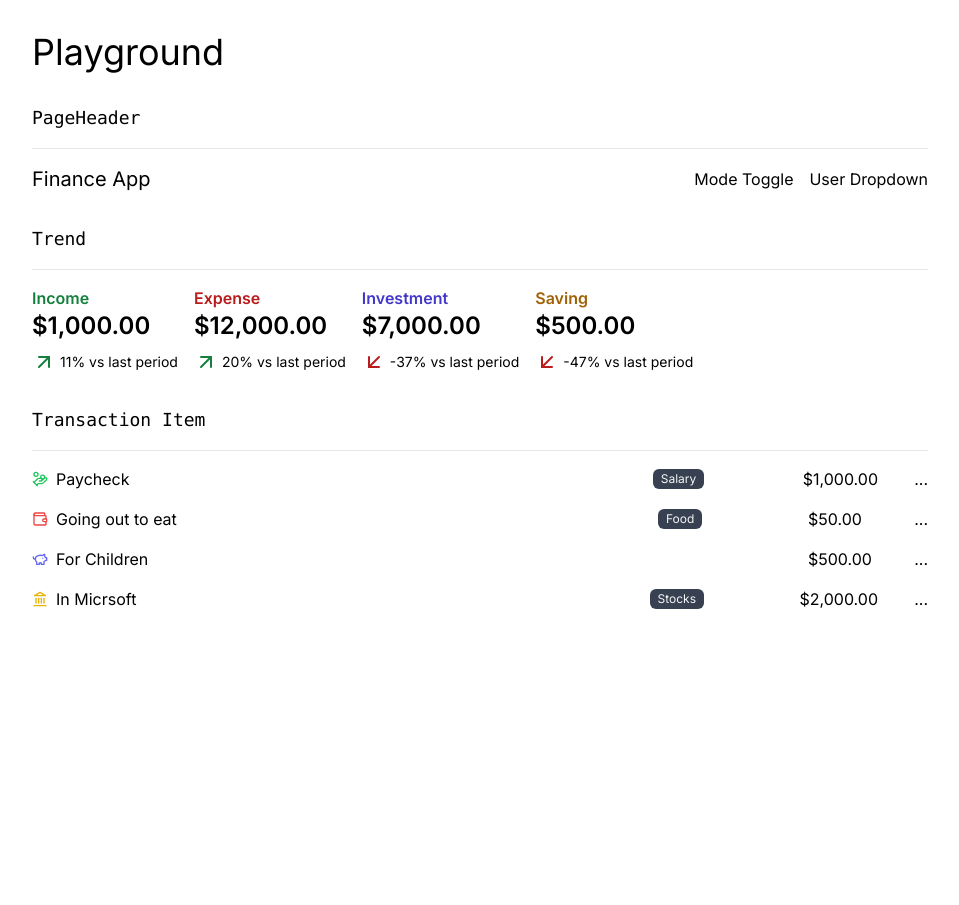
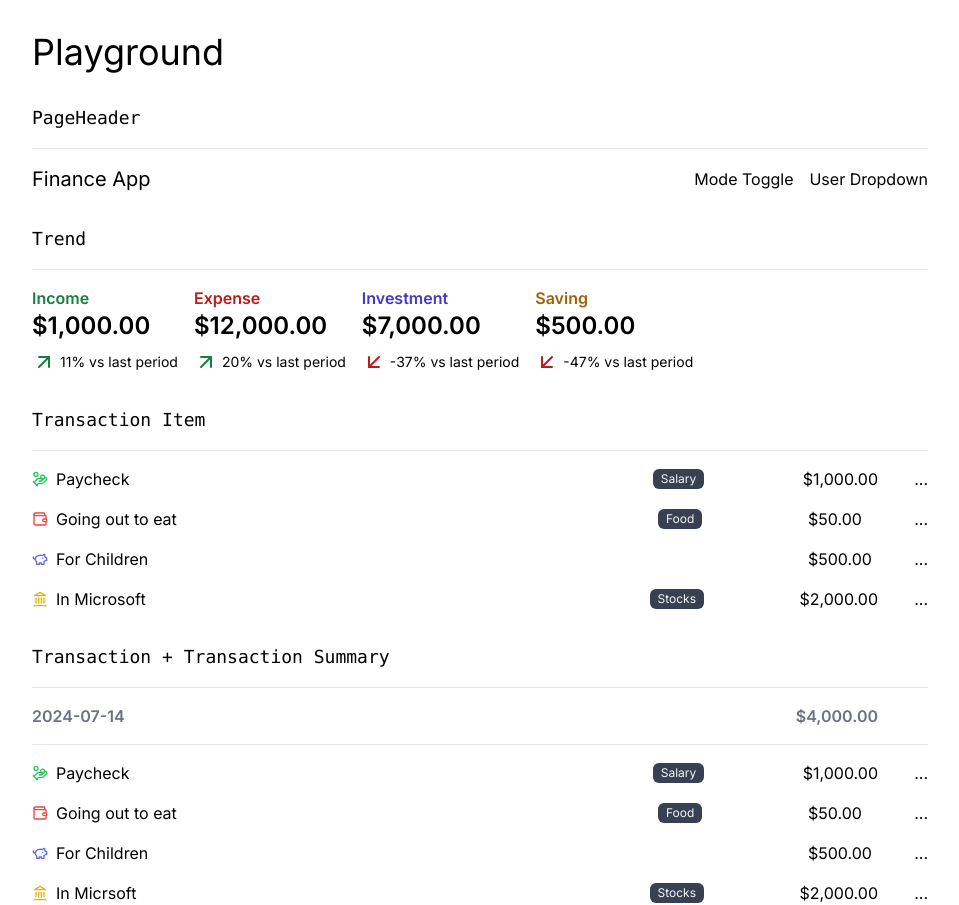
Before and after one commit to jigolaurito93/expenses-nextjs, a Next.js app: page /playground in a window 1280 px wide. Shown: the whole page, without its empty margins (160-1119 px from the left). Before the commit the page ends 800 px from the top, so only its background shows below. Built offline with nearby package versions, Linux system fonts and the light colour scheme.

Commit message:
created transaction item summary

```diff
--- a/app/playground/page.tsx
+++ b/app/playground/page.tsx
@@ -1,5 +1,6 @@
 import PageHeader from "@/components/page-header";
 import TransactionItem from "@/components/transaction-item";
+import TransactionSummaryItem from "@/components/transaction-summary-item";
 import Trend from "@/components/trend";
 
 export default function Page() {
@@ -51,6 +52,41 @@ export default function Page() {
           <TransactionItem
             type="Investment"
             category="Stocks"
+            description="In Microsoft"
+            amount={2000}
+          />
+        </div>
+      </div>
+
+      <div>
+        <h2 className="mb-4 text-lg font-mono">
+          Transaction + Transaction Summary
+        </h2>
+        <hr className="mb-4 border-gray-200 dark:border-gray-800" />
+        <div className="space-y-4">
+          <TransactionSummaryItem date="2024-07-14" amount={4000} />
+          <hr className="mb-4 border-gray-200 dark:border-gray-800" />
+          <TransactionItem
+            type="Income"
+            category="Salary"
+            description="Paycheck"
+            amount={1000}
+          />
+          <TransactionItem
+            type="Expense"
+            category="Food"
+            description="Going out to eat"
+            amount={50}
+          />
+          <TransactionItem
+            type="Saving"
+            category=""
+            description="For Children"
+            amount={500}
+          />
+          <TransactionItem
+            type="Investment"
+            category="Stocks"
             description="In Micrsoft"
             amount={2000}
           />
--- /dev/null
+++ b/components/transaction-summary-item.tsx
@@ -0,0 +1,21 @@
+import { useFormatCurrency } from "@/app/hooks/use-format-currency";
+
+interface SummaryProp {
+  date: string;
+  amount: number;
+}
+
+const TransactionSummaryItem = ({ date, amount }: SummaryProp) => {
+  const formattedAmount = useFormatCurrency(amount);
+  return (
+    <div className="flex text-gray-500 dark:text-gray-400 font-semibold">
+      <div className="grow">{date}</div>
+      <div className="min-w-[70px] text-right font-semibold">
+        {formattedAmount}
+      </div>
+      <div className="min-w-[50px]"></div>
+    </div>
+  );
+};
+
+export default TransactionSummaryItem;
```
